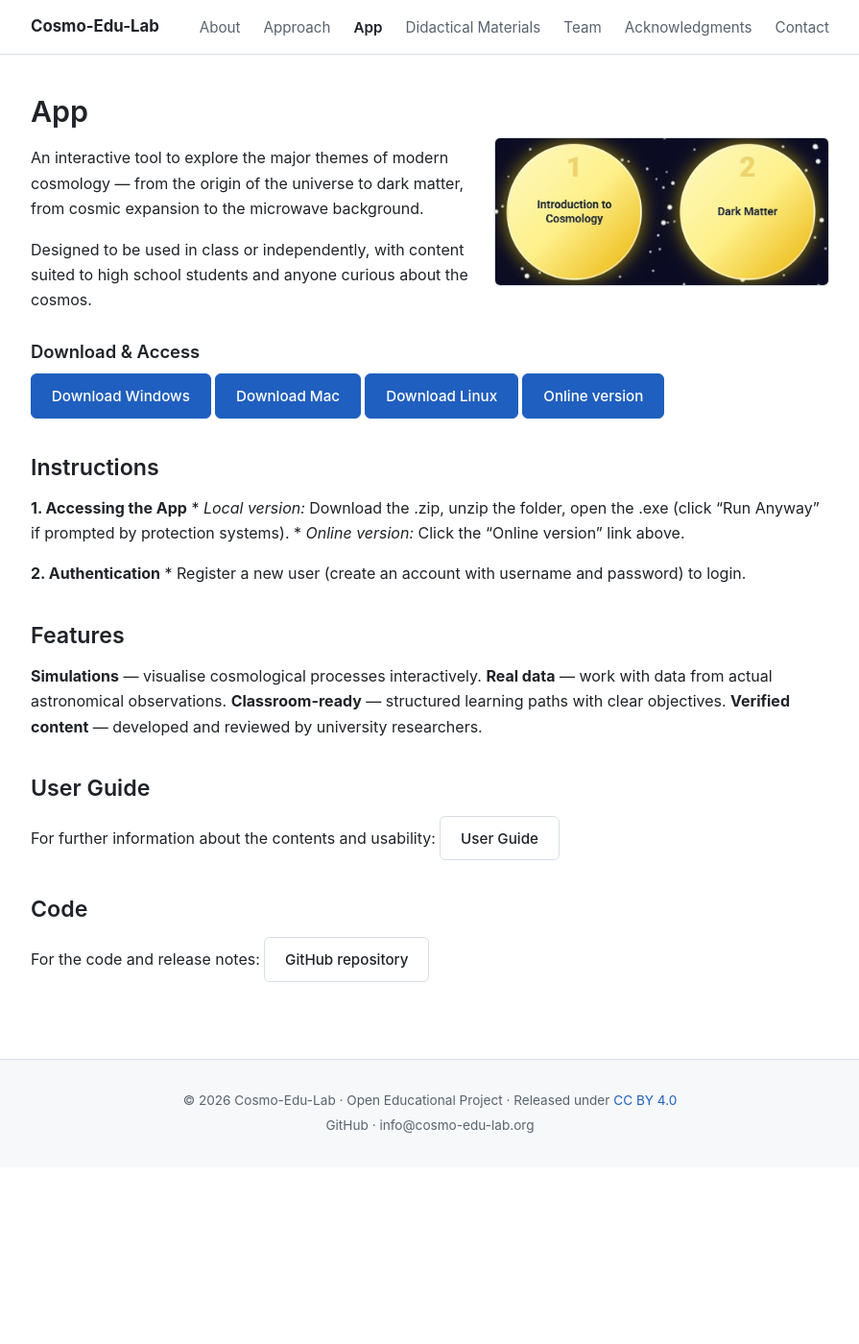
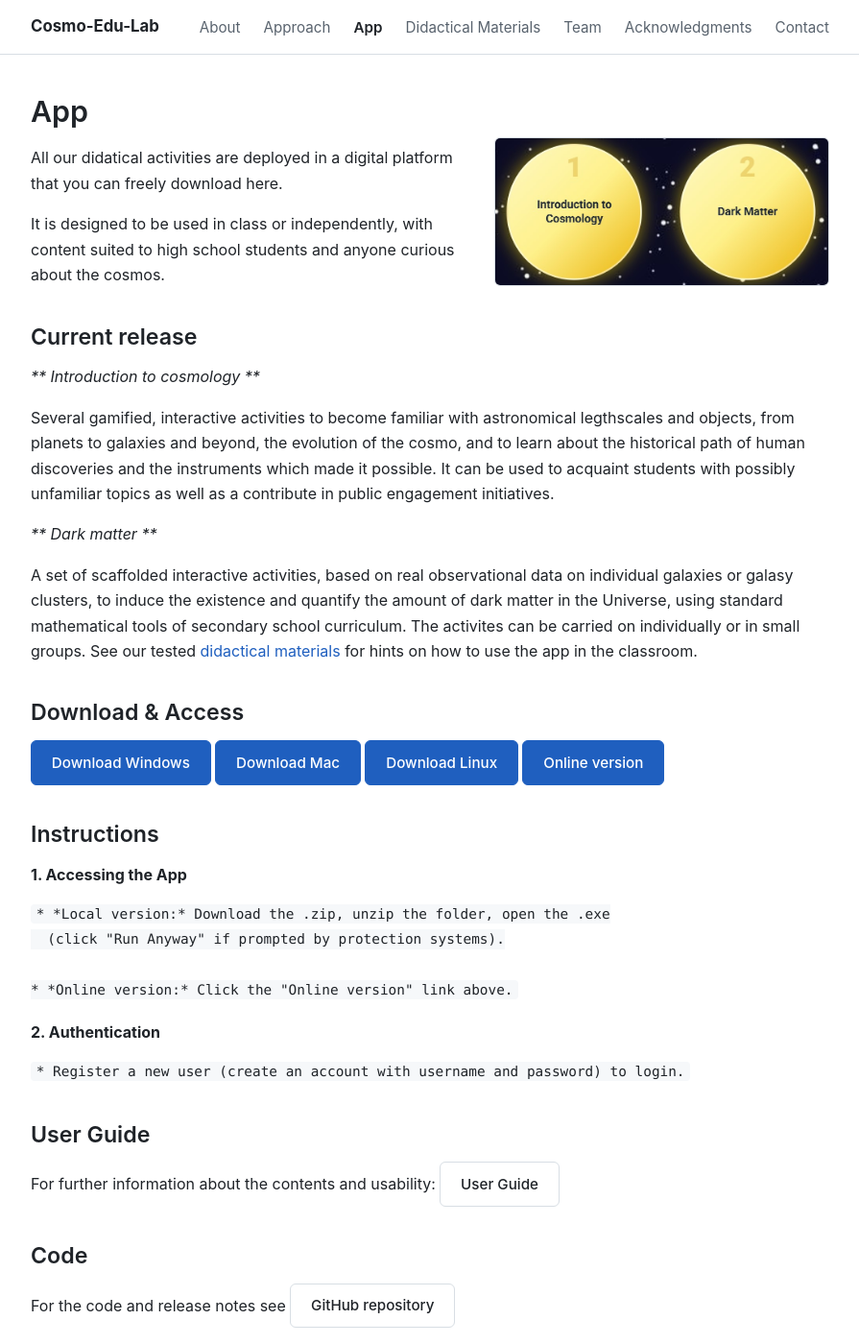
Before and after one commit to cosmo-edu-lab/cosmo-edu-lab.github.io, a Jekyll site: the page built from app.md, in a window 1280 px wide and 1400 px high. Shown: the whole window at 96% size, without its empty margins (192-1087 px from the left). Built offline with Jekyll 4.4.1, drawn with Linux system fonts in a browser that asks for light colours.

Commit message:
several textual content updated

```diff
--- a/app.md
+++ b/app.md
@@ -2,16 +2,26 @@
 layout: default
 title: App
 permalink: /app/
-description: "Download Cosmo-Edu-Lab, an interactive tool exploring the major themes of modern cosmology."
+description: "Download Cosmo-Edu-Lab, a digital platfrom to explore the major themes of modern cosmology."
 ---
 
 ![Snapshot from the app home page]({{ '/assets/images/immagine_app.jpg' | relative_url }} "Snapshot from the app home page"){: .float-right}
 
-An interactive tool to explore the major themes of modern cosmology — from the origin of the universe to dark matter, from cosmic expansion to the microwave background.
+All our didatical activities are deployed in a digital platform that you can freely download here.
 
-Designed to be used in class or independently, with content suited to high school students and anyone curious about the cosmos.
+It is designed to be used in class or independently, with content suited to high school students and anyone curious about the cosmos.
 
-### Download & Access
+## Current release
+
+*** Introduction to cosmology ***
+
+Several gamified, interactive activities to become familiar with astronomical legthscales and objects, from planets to galaxies and beyond, the evolution of the cosmo, and to learn about the historical path of human discoveries and the instruments which made it possible. It can be used to acquaint students with possibly unfamiliar topics as well as a contribute in public engagement initiatives.
+
+*** Dark matter ***
+
+A set of scaffolded interactive activities, based on real observational data on individual galaxies or galasy clusters, to induce the existence and quantify the amount of dark matter in the Universe, using standard mathematical tools of secondary school curriculum. The activites can be carried on individually or in small groups. See our tested [didactical materials]({{ '/didactical-materials/' | relative_url }}) for hints on how to use the app in the classroom.
+
+## Download & Access
 
 [Download Windows](https://github.com/cosmo-edu-lab/cosmo-edu-lab/releases/download/v1.0/CosmoEduLab-windows-latest.zip){: .btn .btn-primary }
 [Download Mac](https://github.com/cosmo-edu-lab/cosmo-edu-lab/releases/download/v1.0/CosmoEduLab-macos-latest.zip){: .btn .btn-primary }
@@ -22,21 +32,20 @@ Designed to be used in class or independently, with content suited to high schoo
 ## Instructions
 
 **1. Accessing the App**
+
     * *Local version:* Download the .zip, unzip the folder, open the .exe
       (click "Run Anyway" if prompted by protection systems).
+
     * *Online version:* Click the "Online version" link above.
 
 **2. Authentication**
+
     * Register a new user (create an account with username and password) to login.
 
-## Features
-**Simulations** — visualise cosmological processes interactively.
-**Real data** — work with data from actual astronomical observations.
-**Classroom-ready** — structured learning paths with clear objectives.
-**Verified content** — developed and reviewed by university researchers.
+## User Guide
 
-## User Guide
 For further information about the contents and usability: [User Guide](https://github.com/cosmo-edu-lab/cosmo-edu-lab/releases/download/v1.0/User_Guide.pdf){: .btn}
 
 ## Code
-For the code and release notes: [GitHub repository](https://github.com/cosmo-edu-lab/cosmo-edu-lab){: .btn}
+
+For the code and release notes see [GitHub repository](https://github.com/cosmo-edu-lab/cosmo-edu-lab){: .btn}
```
Also changed, not shown: about.md (+1 -1 lines), contact.md (+10 -2 lines), didactical-materials.md (+3 -1 lines), index.md (+12 -2 lines).
